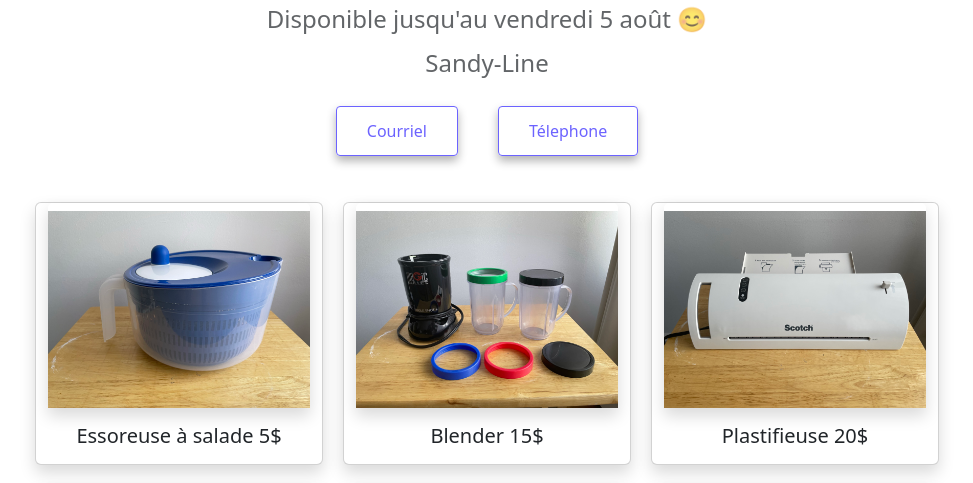
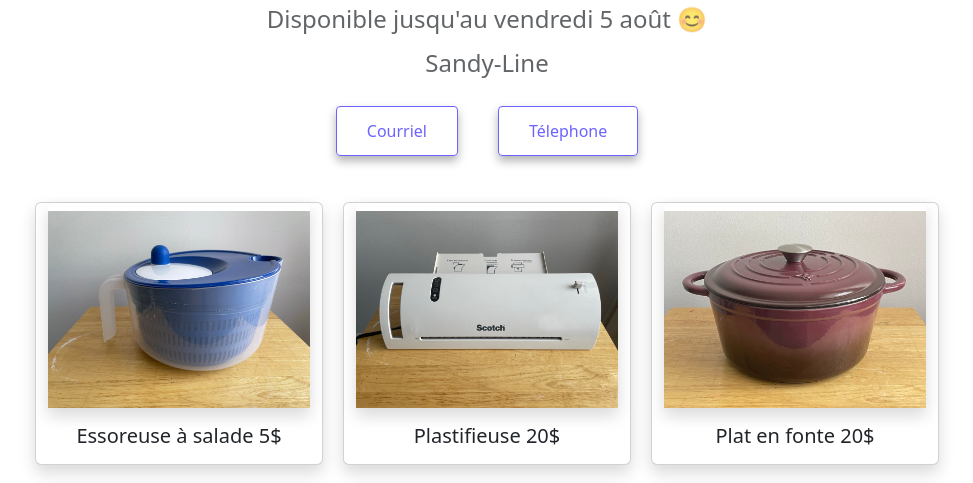
Before and after one commit to Sandy-Line/Sandy-is-moving, a plain HTML site: page index.html in a window 1280 px wide. Shown: the part 237-720 px from the top of the page, without its empty margins (153-1126 px from the left). Drawn offline with nearby package versions, Linux system fonts and the light colour scheme.

Commit message:
commented out

```diff
--- a/index.html
+++ b/index.html
@@ -42,16 +42,18 @@
             <h5 class="card-text">Essoreuse à salade 5$</h5>
           </div>
         </div>
-        <div class="card col-sm-3 shadow" style="width: 18rem">
+        <!-- <div class="card col-sm-3 shadow" style="width: 18rem">
           <img
             src="images/blender.JPEG"
             class="card-img-top pt-2 shadow"
             alt="blender"
           />
-          <div class="card-body">
+                    <div class="card-body">
             <h5 class="card-text">Blender 15$</h5>
           </div>
-        </div>
+
+        </div>-->
+
         <div class="card col-sm-3 shadow" style="width: 18rem">
           <img
             src="images/plastifieuse.JPEG"
```
